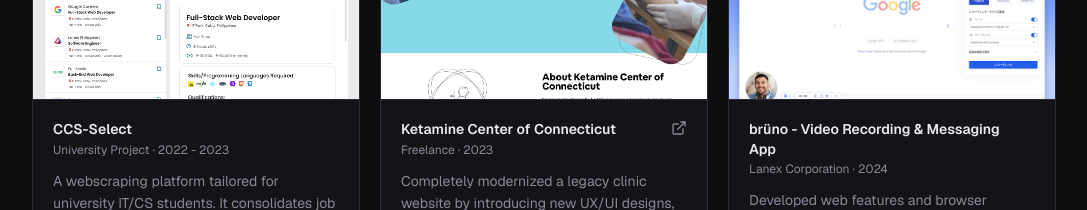
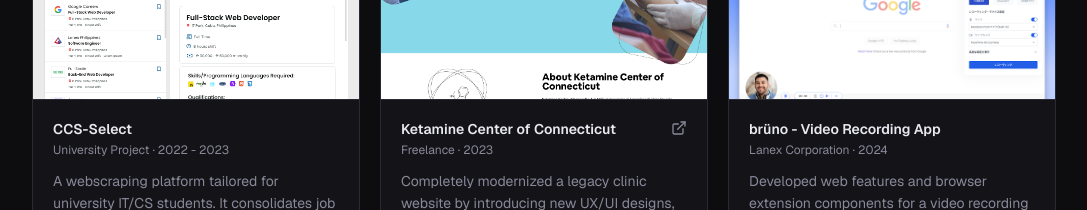
Before and after one commit to Zexol11/portfolio, a Next.js app: page / in a window 1280 px wide. Shown: the part 1760-1970 px from the top of the page, without its empty margins (96-1183 px from the left). Built offline with nearby package versions, Linux system fonts and the light colour scheme.

Commit message:
portfolio/develop - adjust content

```diff
--- a/src/components/sections/Projects.tsx
+++ b/src/components/sections/Projects.tsx
@@ -53,7 +53,7 @@
     ],
   },
   {
-    title: "brüno - Video Recording & Messaging App",
+    title: "brüno - Video Recording App",
     company: "Lanex Corporation",
     year: "2024",
     description:
```
